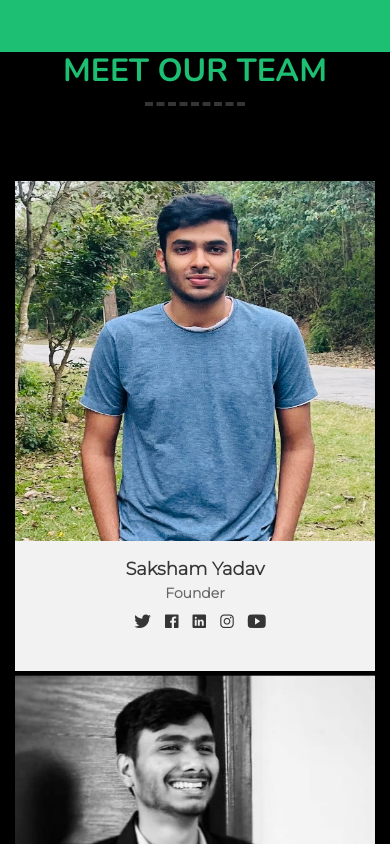
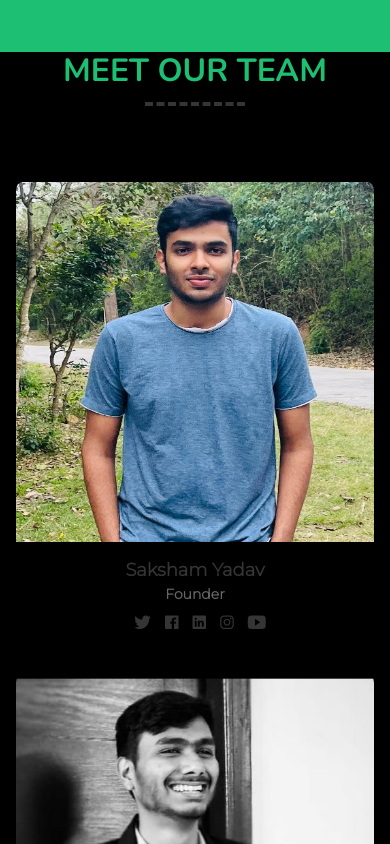
Before and after one commit to AnshhSingh/StellarEdge-Website, a plain HTML site: page index.html in a window 390 px wide. Shown: the part 1540-2384 px from the top of the page. Drawn offline with nearby package versions, Linux system fonts and the light colour scheme.

Commit message:
mobile friendly

```diff
--- a/css/style.css
+++ b/css/style.css
@@ -514,10 +514,10 @@ body.mobile-nav-active #mobile-nav-toggle {
     z-index: 10;
 }
 
-.row{
+/* .row{
     position: relative;
     align-content: center;
-}
+} */
 .banner .banner-nav {
     text-align: center;
 }
@@ -1114,6 +1114,7 @@ body.mobile-nav-active #mobile-nav-toggle {
 /* ------------------- Team Style ------------------ */
 .team {
     padding: 60px 0px 40px 0px;
+    background-color: #000;
 }
 
 .team .section-header {
@@ -1122,14 +1123,16 @@ body.mobile-nav-active #mobile-nav-toggle {
 
 .team .card {
     position: relative;
-    border: none;
-    border-radius: 0;
+    border-radius: 2%;
     overflow: hidden;
     transition: 0.3s;
+    background-color: #000000;
+
 }
 
 .team .card:hover {
-    box-shadow: 0px 0px 10px #999999;
+    box-shadow: 0px 0px 10px #1dbf73;
+    background-color: #1dbf73;
 }
 
 .team .card img {
@@ -1139,7 +1142,7 @@ body.mobile-nav-active #mobile-nav-toggle {
 .team .card-title-wrap {
     padding: 15px 25px;
     position: relative;
-    background-color: #f2f2f2;
+    background-color: #000000;
 }
 
 .team .card:hover .card-title-wrap {
```
